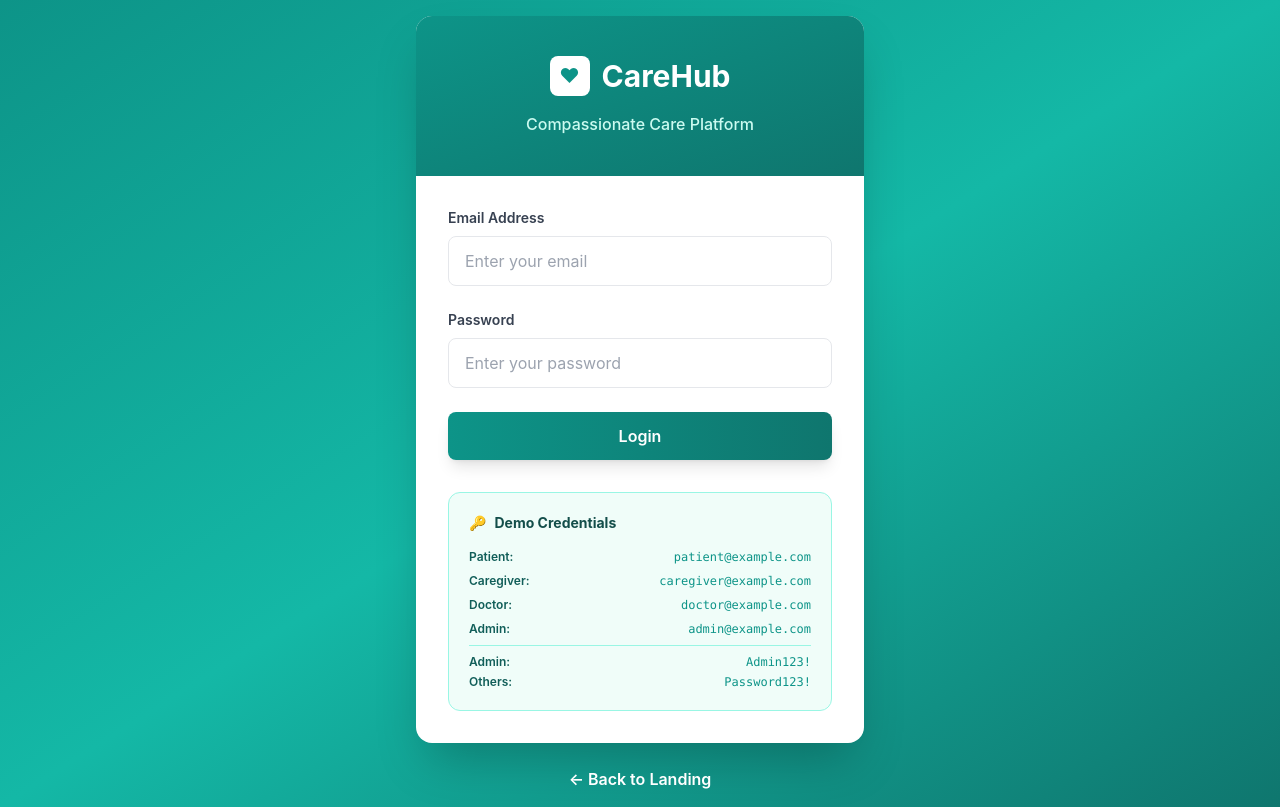
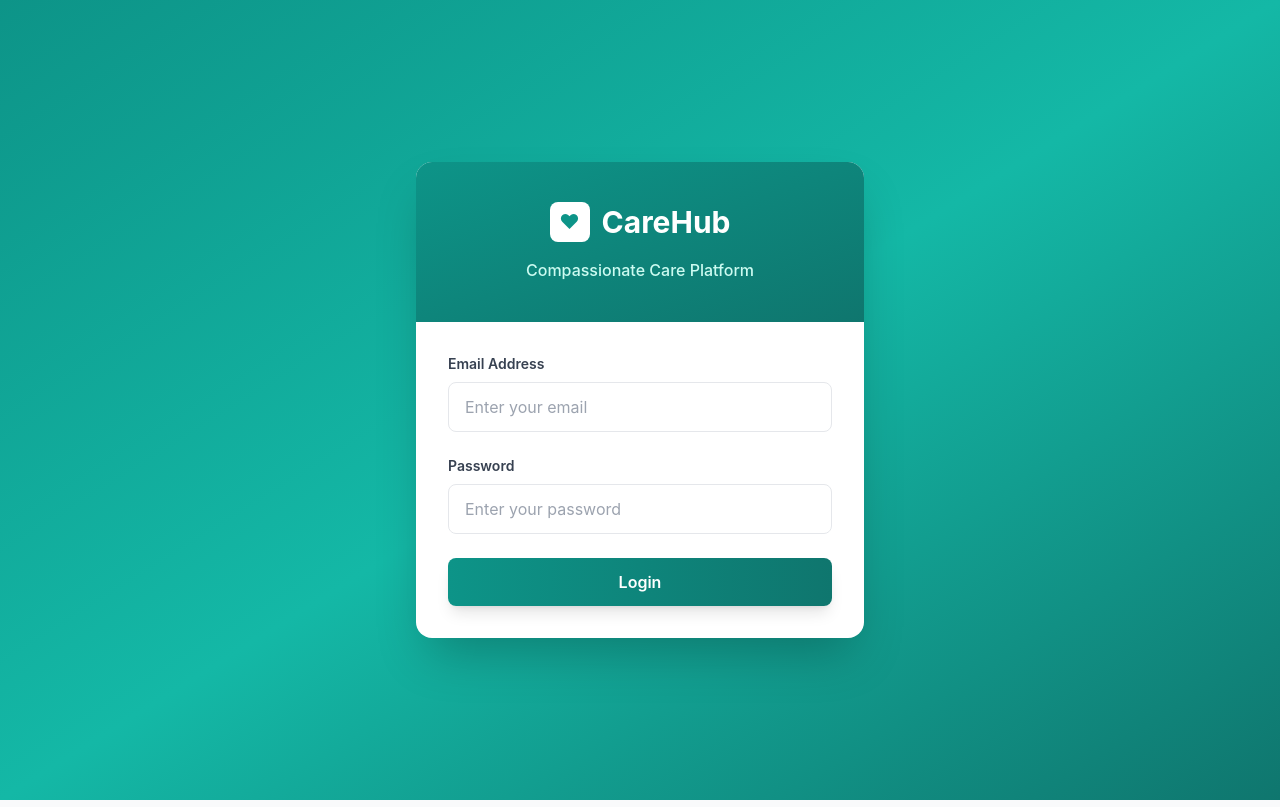
Before and after one commit to arijjuili/ESPRIT-FRONTEND-4SAE1-4EME-ALZCARE, an Angular app: page /login in a window 1280 px wide. Built offline with nearby package versions, Linux system fonts and the light colour scheme.

Commit message:
demo credentials

```diff
--- a/src/app/modules/auth/login.component.html
+++ b/src/app/modules/auth/login.component.html
@@ -54,48 +54,16 @@
           </button>
         </form>
 
-        <!-- Demo Credentials -->
-        <div class="mt-8 p-5 bg-primary-50 border border-primary-200 rounded-xl">
-          <p class="text-sm font-bold text-primary-900 mb-4 flex items-center gap-2">
-            <span>🔑</span> Demo Credentials
-          </p>
-          <div class="space-y-2 text-xs text-primary-800">
-            <div class="flex justify-between">
-              <span class="font-semibold">Patient:</span>
-              <span class="font-mono text-primary-600">patient&#64;example.com</span>
-            </div>
-            <div class="flex justify-between">
-              <span class="font-semibold">Caregiver:</span>
-              <span class="font-mono text-primary-600">caregiver&#64;example.com</span>
-            </div>
-            <div class="flex justify-between">
-              <span class="font-semibold">Doctor:</span>
-              <span class="font-mono text-primary-600">doctor&#64;example.com</span>
-            </div>
-            <div class="flex justify-between">
-              <span class="font-semibold">Admin:</span>
-              <span class="font-mono text-primary-600">admin&#64;example.com</span>
-            </div>
-            <div class="border-t border-primary-200 pt-2 mt-2">
-              <div class="flex justify-between">
-                <span class="font-semibold">Admin:</span>
-                <span class="font-mono text-primary-600">Admin123!</span>
-              </div>
-              <div class="flex justify-between mt-1">
-                <span class="font-semibold">Others:</span>
-                <span class="font-mono text-primary-600">Password123!</span>
-              </div>
-            </div>
-          </div>
-        </div>
+
       </div>
     </div>
 
-    <!-- Back Link -->
+    <!-- Back Link
     <div class="text-center mt-6">
       <a routerLink="/landing" class="text-white hover:text-primary-200 font-semibold flex items-center justify-center gap-2 transition">
         ← Back to Landing
       </a>
     </div>
+    -->
   </div>
 </div>
--- a/src/app/modules/patient/games/patient-games.component.html
+++ b/src/app/modules/patient/games/patient-games.component.html
@@ -127,17 +127,6 @@
       </div>
       <p *ngIf="!latestBadge" class="text-sm text-slate-600">Play a game to earn your first badge.</p>
     </article>
-
-    <article class="rounded-2xl border border-amber-200 bg-gradient-to-br from-amber-50 to-orange-50 p-6 shadow-sm hover:shadow-xl hover:scale-[1.02] transition-all duration-300">
-      <div class="flex items-center gap-3 mb-4">
-        <div class="w-10 h-10 rounded-xl bg-gradient-to-br from-amber-500 to-orange-500 flex items-center justify-center text-white text-xl shadow-lg">💡</div>
-        <h3 class="text-lg font-bold text-slate-900">Coach Tip</h3>
-      </div>
-      <p class="text-sm text-slate-700">Short, consistent sessions help reinforce memory pathways. Try one game after breakfast.</p>
-      <button class="mt-4 w-full rounded-xl bg-gradient-to-r from-amber-500 to-orange-500 py-2 text-sm font-semibold text-white hover:from-amber-600 hover:to-orange-600 transition-all duration-300 hover:scale-[1.02] hover:shadow-lg">
-        Set Reminder ⏰
-      </button>
-    </article>
   </div>
 </div>
 
```
